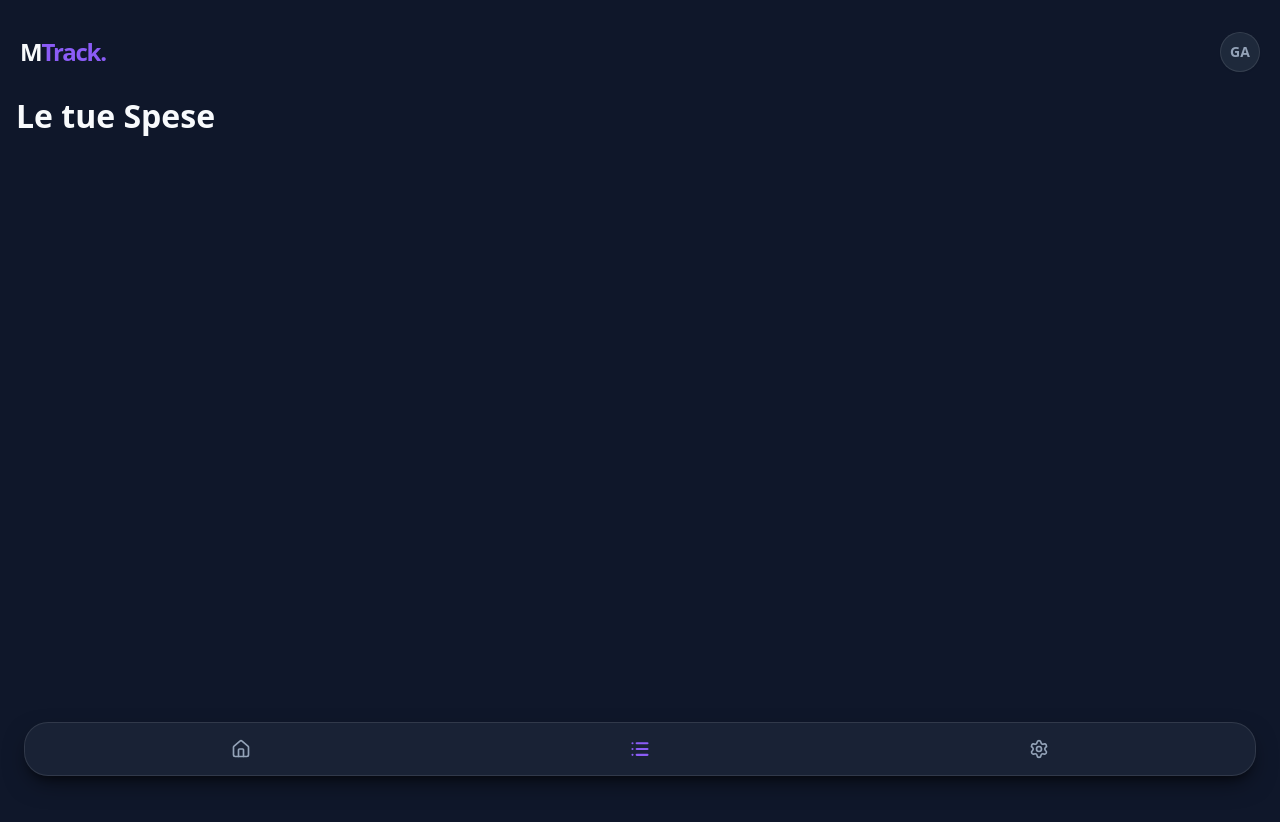
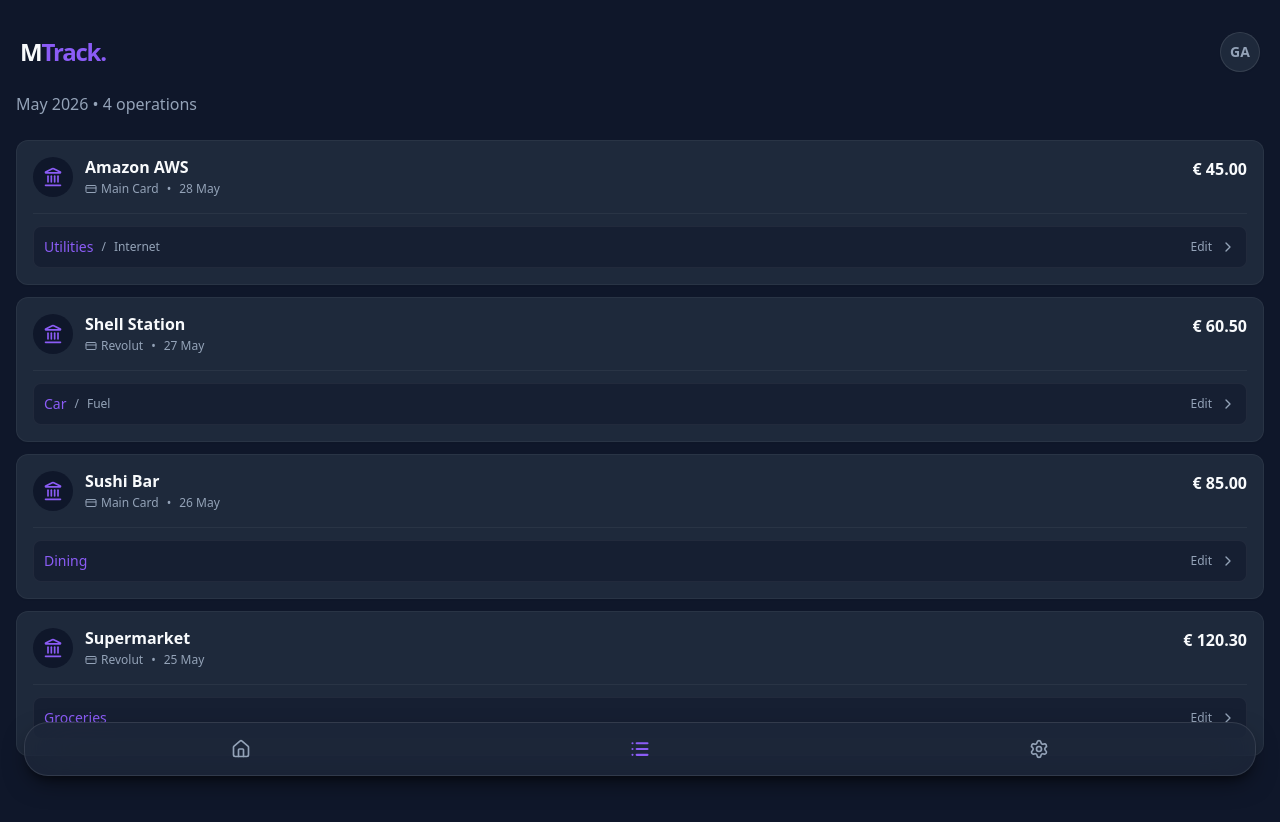
Before and after one commit to AgostaGiorgio/MTrack, a Vue app in the folder frontend/: page /transactions in a window 1280 px wide. Shown: the top 822 px of the page. Built offline with nearby package versions, Linux system fonts and the light colour scheme.

Commit message:
feat: add page to list transactions + edit modal

```diff
--- a/frontend/src/views/TransactionsView.vue
+++ b/frontend/src/views/TransactionsView.vue
@@ -1,5 +1,180 @@
+<script setup>
+import { ref, computed } from 'vue'
+import { Landmark, CreditCard, ChevronRight, X } from 'lucide-vue-next'
+
+const transactions = ref([
+  { id: 1, date: '2026-05-28T10:30:00Z', description: 'Amazon AWS', amount: 45.00, card: 'Main Card', primary: 'Utilities', secondary: 'Internet' },
+  { id: 2, date: '2026-05-27T18:15:00Z', description: 'Shell Station', amount: 60.50, card: 'Revolut', primary: 'Car', secondary: 'Fuel' },
+  { id: 3, date: '2026-05-26T20:00:00Z', description: 'Sushi Bar', amount: 85.00, card: 'Main Card', primary: 'Dining', secondary: null },
+  { id: 4, date: '2026-05-25T09:00:00Z', description: 'Supermarket', amount: 120.30, card: 'Revolut', primary: 'Groceries', secondary: null },
+])
+
+const categoriesDB = ref([
+  { name: 'Car', subs: ['Fuel', 'Parking', 'Maintenance'] },
+  { name: 'Utilities', subs: ['Internet', 'Electricity', 'Water'] },
+  { name: 'Dining', subs: [] },
+  { name: 'Groceries', subs: [] },
+])
+
+const editingTx = ref(null)
+
+const openSheet = (tx) => {
+  editingTx.value = { ...tx }
+}
+
+const closeSheet = () => {
+  editingTx.value = null
+}
+
+const saveCategories = () => {
+  const index = transactions.value.findIndex(t => t.id === editingTx.value.id)
+  if (index !== -1) {
+    transactions.value[index] = { ...editingTx.value }
+  }
+  closeSheet()
+}
+
+const handlePrimaryChange = () => {
+  editingTx.value.secondary = null
+}
+
+const availableSubs = computed(() => {
+  if (!editingTx.value || !editingTx.value.primary) return []
+  const cat = categoriesDB.value.find(c => c.name === editingTx.value.primary)
+  return cat ? cat.subs : []
+})
+
+const formatDate = (dateString) => {
+  const date = new Date(dateString)
+  return date.toLocaleDateString('en-GB', { day: 'numeric', month: 'short' })
+}
+</script>
+
 <template>
-  <div class="py-4">
-    <h2 class="text-app-title text-brand-textMain mb-4">Le tue Spese</h2>
+  <div class="py-2 flex flex-col h-full">
+
+    <header class="mb-6 flex justify-between items-end">
+      <div>
+        <p class="text-md text-brand-textMuted mt-1">May 2026 • {{ transactions.length }} operations</p>
+      </div>
+    </header>
+
+    <div class="flex flex-col gap-3 pb-24">
+      <div v-for="tx in transactions" :key="tx.id"
+           class="bg-brand-surface p-4 rounded-app-sm shadow-sm border border-white/5 flex flex-col gap-3">
+
+        <div class="flex justify-between items-start">
+          <div class="flex items-center gap-3">
+            <div class="w-10 h-10 rounded-full bg-brand-background flex items-center justify-center flex-shrink-0">
+              <Landmark class="w-5 h-5 text-brand-primary" />
+            </div>
+            <div>
+              <div class="text-brand-textMain font-bold text-base leading-tight">{{ tx.description }}</div>
+              <div class="flex items-center gap-1 text-xs text-brand-textMuted mt-1">
+                <CreditCard class="w-3 h-3" />
+                <span>{{ tx.card }}</span>
+                <span class="mx-1">•</span>
+                <span>{{ formatDate(tx.date) }}</span>
+              </div>
+            </div>
+          </div>
+          <div class="text-brand-textMain font-extrabold">
+            € {{ tx.amount.toFixed(2) }}
+          </div>
+        </div>
+
+        <div class="mt-1 pt-3 border-t border-white/5">
+          <button @click="openSheet(tx)"
+                  class="w-full flex items-center justify-between bg-brand-background/50 hover:bg-brand-background/80 transition-colors p-2.5 rounded-lg border border-white/5">
+            <div class="flex items-center gap-2 text-sm">
+              <span class="font-medium" :class="tx.primary ? 'text-brand-primary' : 'text-brand-textMuted'">
+                {{ tx.primary || 'Uncategorized' }}
+              </span>
+              <span v-if="tx.secondary" class="text-brand-textMuted text-xs">/</span>
+              <span v-if="tx.secondary" class="text-brand-textMuted text-xs font-medium">{{ tx.secondary }}</span>
+            </div>
+            <div class="flex items-center gap-2 text-xs text-brand-textMuted">
+              <span>Edit</span>
+              <ChevronRight class="w-4 h-4" />
+            </div>
+          </button>
+        </div>
+
+      </div>
     </div>
+
+    <Teleport to="body">
+      <transition
+        enter-active-class="transition-opacity duration-300"
+        leave-active-class="transition-opacity duration-300"
+        enter-from-class="opacity-0"
+        leave-to-class="opacity-0"
+      >
+        <div v-if="editingTx" class="fixed inset-0 bg-black/60 backdrop-blur-sm z-[60]" @click="closeSheet"></div>
+      </transition>
+
+      <transition
+        enter-active-class="transition-transform duration-300 cubic-bezier(0.4, 0, 0.2, 1)"
+        leave-active-class="transition-transform duration-300 cubic-bezier(0.4, 0, 0.2, 1)"
+        enter-from-class="translate-y-full"
+        leave-to-class="translate-y-full"
+      >
+        <div v-if="editingTx" class="fixed bottom-0 left-0 w-full bg-brand-surface rounded-t-app shadow-app border-t border-white/10 p-6 z-[70] pb-10">
+
+          <div class="flex justify-between items-center mb-6">
+            <h3 class="text-xl font-bold text-brand-textMain">Assign Category</h3>
+            <button @click="closeSheet" class="w-8 h-8 rounded-full bg-brand-background flex items-center justify-center text-brand-textMuted">
+              <X class="w-5 h-5" />
+            </button>
+          </div>
+
+          <div class="flex justify-between items-center mb-8 p-3 bg-brand-background rounded-lg border border-white/5">
+            <span class="text-brand-textMuted text-sm truncate pr-2">{{ editingTx.description }}</span>
+            <span class="text-brand-textMain font-bold">€ {{ editingTx.amount.toFixed(2) }}</span>
+          </div>
+
+          <div class="flex flex-col gap-5">
+
+            <div class="flex flex-col gap-2">
+              <label class="text-xs font-semibold text-brand-textMuted uppercase tracking-wider">Primary Category</label>
+              <div class="relative">
+                <select v-model="editingTx.primary" @change="handlePrimaryChange"
+                        class="w-full appearance-none bg-brand-background text-brand-textMain border border-white/10 rounded-xl p-4 pr-10 focus:outline-none focus:border-brand-primary font-medium">
+                  <option disabled value="null">Select category...</option>
+                  <option v-for="cat in categoriesDB" :key="cat.name" :value="cat.name">
+                    {{ cat.name }}
+                  </option>
+                </select>
+                <ChevronDown class="w-5 h-5 absolute right-4 top-4 text-brand-textMuted pointer-events-none" />
+              </div>
+            </div>
+
+            <div class="flex flex-col gap-2" v-if="availableSubs.length > 0">
+              <label class="text-xs font-semibold text-brand-textMuted uppercase tracking-wider">Secondary Category</label>
+              <div class="relative">
+                <select v-model="editingTx.secondary"
+                        class="w-full appearance-none bg-brand-background text-brand-textMain border border-white/10 rounded-xl p-4 pr-10 focus:outline-none focus:border-brand-primary font-medium">
+                  <option :value="null">None</option>
+                  <option v-for="sub in availableSubs" :key="sub" :value="sub">
+                    {{ sub }}
+                  </option>
+                </select>
+                <ChevronDown class="w-5 h-5 absolute right-4 top-4 text-brand-textMuted pointer-events-none" />
+              </div>
+            </div>
+
+            <button @click="saveCategories" class="mt-4 w-full bg-brand-primary text-white font-bold py-4 rounded-xl shadow-lg hover:bg-brand-secondary transition-colors">
+              Save Changes
+            </button>
+
+          </div>
+        </div>
+      </transition>
+    </Teleport>
+  </div>
 </template>
+
+<script>
+import { ChevronDown } from 'lucide-vue-next'
+export default { components: { ChevronDown } }
+</script>
```
